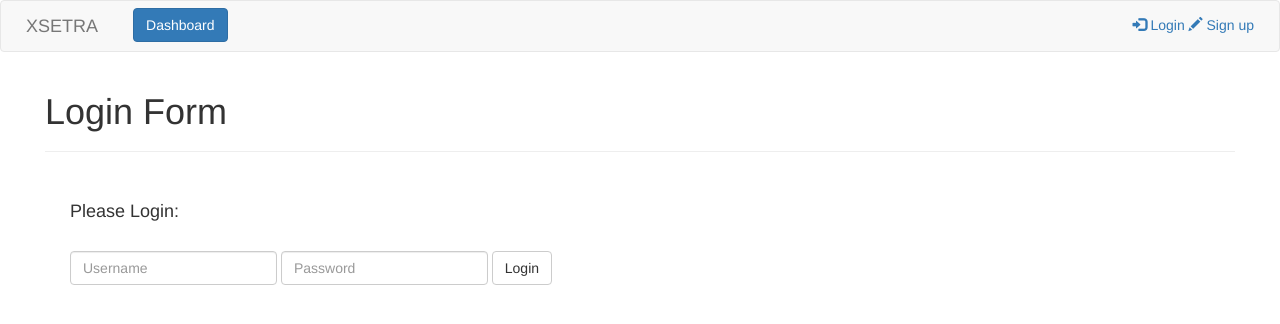
After one commit to xsetra/flask-web, a Flask app: template template_examples/templates/login.html in a window 1280 px wide. The commit adds this page. Shown: the top 324 px of the page. Run offline with Flask 2, Linux system fonts and the light colour scheme; the template is opened without the code that fills it, so the values that code supplies are empty; some libraries are stand-ins or nearby versions.

Commit message:
login page added. Login page view function added

```diff
--- a/template_examples/application.py
+++ b/template_examples/application.py
@@ -23,6 +23,12 @@ def slashboard():
     except Exception as e:
         return render_template('500.html', error=str(e))
 
+
+@app.route('/login', methods=['GET', 'POST'])
+def login_page():
+    return render_template('login.html')
+
+
 @app.errorhandler(404)
 def not_found(e):
     return render_template('404.html')
--- a/template_examples/templates/header.html
+++ b/template_examples/templates/header.html
@@ -38,7 +38,7 @@
                                 </div>
                                 <div class="modal-body">
                                     <div class="container-fluid">
-                                        <form action="" class="form-inline" method="post">
+                                        <form action="/login" class="form-inline" method="post">
                                             <input type="text" class="form-control" placeholder="Username"
                                                    name="username" value="">
                                             <input type="password" class="form-control" placeholder="Password"
@@ -131,7 +131,7 @@
         {% if messages %}
             {% for message in messages %}
                 <script type="text/javascript">
-                    alert("{{ message }}");
+                    alert("{{ message }} ");
                 </script>
             {% endfor %}
         {% endif %}
--- /dev/null
+++ b/template_examples/templates/login.html
@@ -0,0 +1,20 @@
+{% extends 'header.html' %}
+
+{% block title %} Login Page {% endblock %}
+
+{% block page_header %} Login Form {% endblock %}
+
+{% block body %}
+
+    <div class="container">
+		<br>
+		<h4>Please Login:</h4>
+		<br>
+		<form action="" class="form-inline" method="post">
+			<input type="text" class="form-control" placeholder = "Username" name="username" value="{{request.form.username}}">
+			<input type="password" class="form-control" placeholder = "Password" name="password" value="{{request.form.password}}">
+			<input class="btn btn-default" type="submit" value="Login">
+		</form>
+	</div>
+
+{% endblock %}
```
